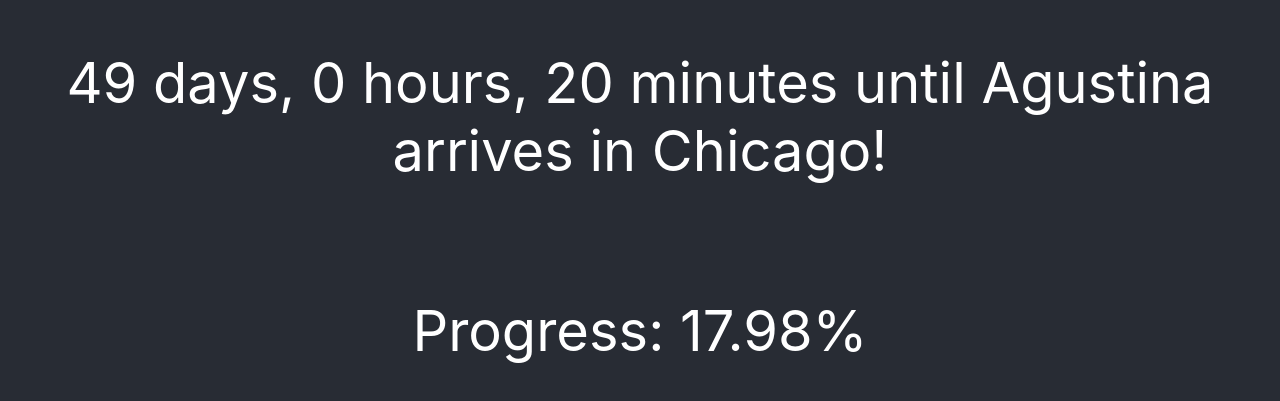
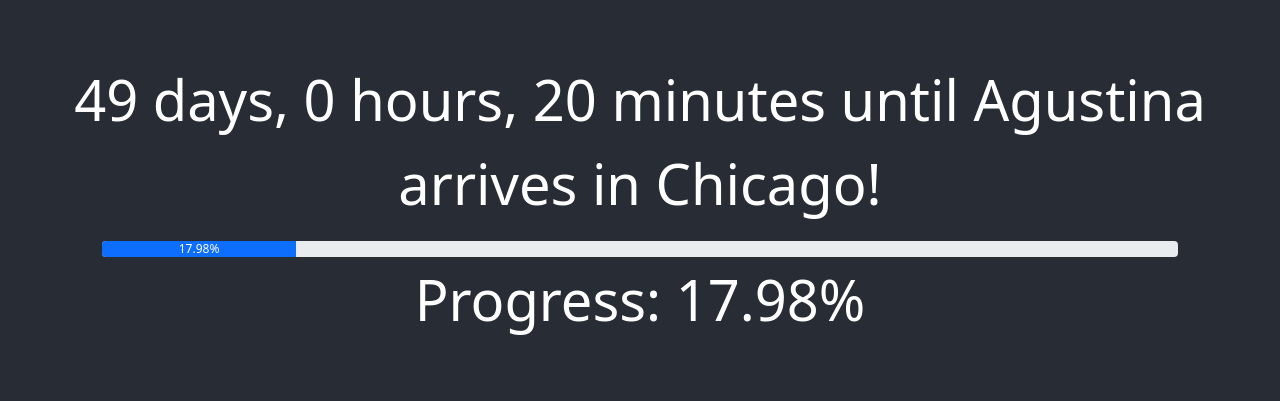
Before and after one commit to Greenbeansoup/Countdown, a React (Create React App) app: page / in a window 1280 px wide. Shown: the part 193-594 px from the top of the page. Built offline with nearby package versions, Linux system fonts and the light colour scheme.

Commit message:
Added progress bar

```diff
--- a/package.json
+++ b/package.json
@@ -6,7 +6,9 @@
     "@testing-library/jest-dom": "^5.16.1",
     "@testing-library/react": "^11.2.7",
     "@testing-library/user-event": "^12.8.3",
+    "bootstrap": "^5.1.3",
     "react": "^17.0.2",
+    "react-bootstrap": "^2.0.3",
     "react-dom": "^17.0.2",
     "react-scripts": "4.0.3",
     "web-vitals": "^1.1.2"
--- a/src/App.css
+++ b/src/App.css
@@ -1,16 +1,5 @@
 .App {
   text-align: center;
-}
-
-.App-logo {
-  height: 40vmin;
-  pointer-events: none;
-}
-
-@media (prefers-reduced-motion: no-preference) {
-  .App-logo {
-    animation: App-logo-spin infinite 20s linear;
-  }
 }
 
 .App-header {
@@ -18,21 +7,12 @@
   min-height: 100vh;
   display: flex;
   flex-direction: column;
-  align-items: center;
   justify-content: center;
   font-size: calc(40px + 2vmin);
   color: white;
 }
 
-.App-link {
-  color: #61dafb;
+.Progress-Bar {
+  margin-left: 8%;
+  margin-right: 8%;
 }
-
-@keyframes App-logo-spin {
-  from {
-    transform: rotate(0deg);
-  }
-  to {
-    transform: rotate(360deg);
-  }
-}
--- a/src/App.js
+++ b/src/App.js
@@ -1,5 +1,7 @@
 import './App.css';
 import React, { Component } from 'react';
+import 'bootstrap/dist/css/bootstrap.css';
+import ProgressBar from 'react-bootstrap/ProgressBar';
 
 class App extends Component {
   constructor() {
@@ -77,6 +79,9 @@
       <div className="App">
         <header className="App-header">
           <p>{this.state.diff} until {this.state.visitor} arrives in {this.state.city}!</p>
+          <div className="Progress-Bar">
+            <ProgressBar now={this.state.percentage} label={`${this.state.percentage}%`} />
+          </div>
           <p> Progress: {this.state.percentage}%</p>
         </header>
       </div>
```
Also changed, not shown: 1 other file (tests, documents, lock files or other folders).
